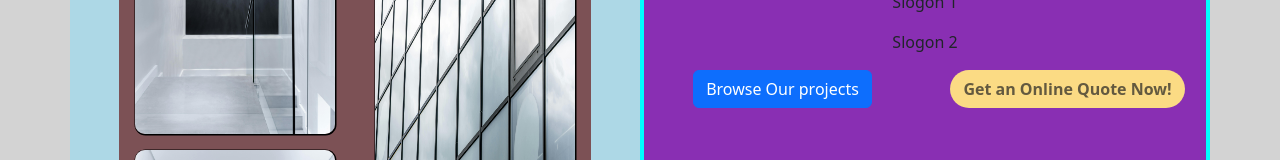
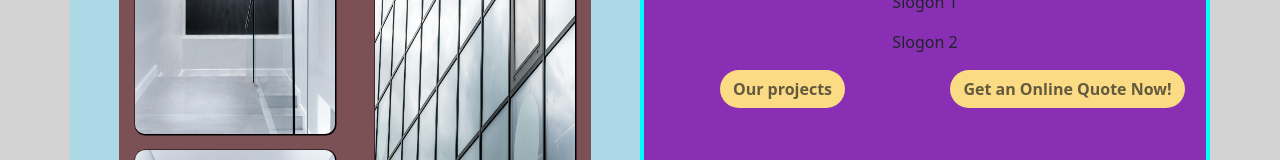
Before and after one commit to zkrguan/AZ-s-lil-comp-web, a React (Vite) app: page / in a window 1280 px wide. Shown: the part 570-730 px from the top of the page. Built offline with nearby package versions, Linux system fonts and the light colour scheme.

Commit message:
Fix minor

```diff
--- a/src/components/assets/LandingSection/LandingSection.css
+++ b/src/components/assets/LandingSection/LandingSection.css
@@ -28,7 +28,7 @@
     color: rgb(34, 34, 34, 0.7);
 }
 
-.Browse-Project-Button:hover{
+.Browse-Project-Button :hover{
     background-color:#f9cd53;
     color: rgb(34, 34, 34, 0.7);
     border-color: transparent;
--- a/src/components/assets/LandingSection/LandingSection.tsx
+++ b/src/components/assets/LandingSection/LandingSection.tsx
@@ -22,7 +22,7 @@ const LandingSection = ()=>{
             </Row>
             <Row>
               <Col>
-                <Button className="-Project-Button" >Browse
+                <Button className="Browse-Project-Button" >
                   Our projects
                 </Button>
               </Col>
```
